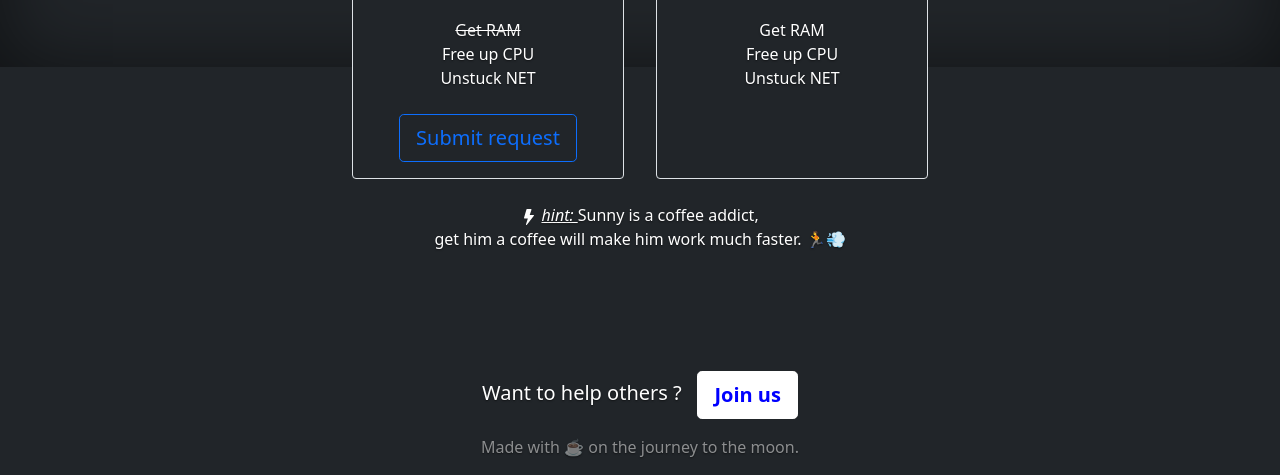
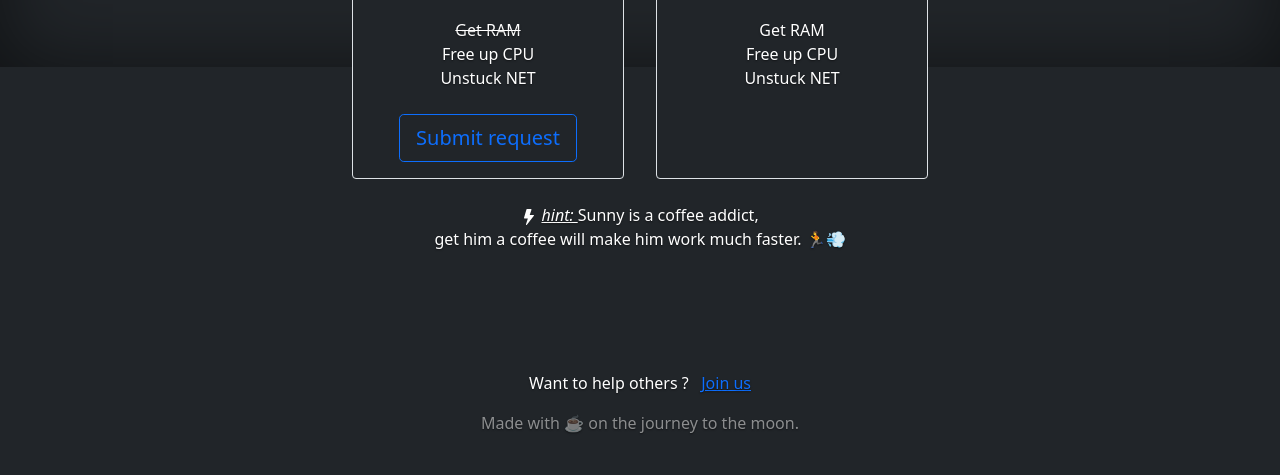
Before and after one commit to stakeawax/stakeawax.github.io, a plain HTML site: page index.html in a window 1280 px wide. Shown: the part 733-1208 px from the top of the page. After the commit the page ends 1184 px from the top, so only its background shows below. Drawn offline with Linux system fonts and the light colour scheme.

Commit message:
change font size

```diff
--- a/index.html
+++ b/index.html
@@ -154,10 +154,9 @@
       <br>
       <br><br>
       <br><br>
-      <p class="lead">
-        <strong>Want to help others ? </strong> &nbsp;
-        <a href="https://forms.gle/NC1rW1Y6UTSmMm6H9" style="color: blue;"
-          class="btn btn-lg btn-secondary fw-bold border-white bg-white">Join us</a>
+      <p>
+        Want to help others ? &nbsp;
+        <a href="https://forms.gle/NC1rW1Y6UTSmMm6H9">Join us</a>
       </p>
 
     </main>
```
